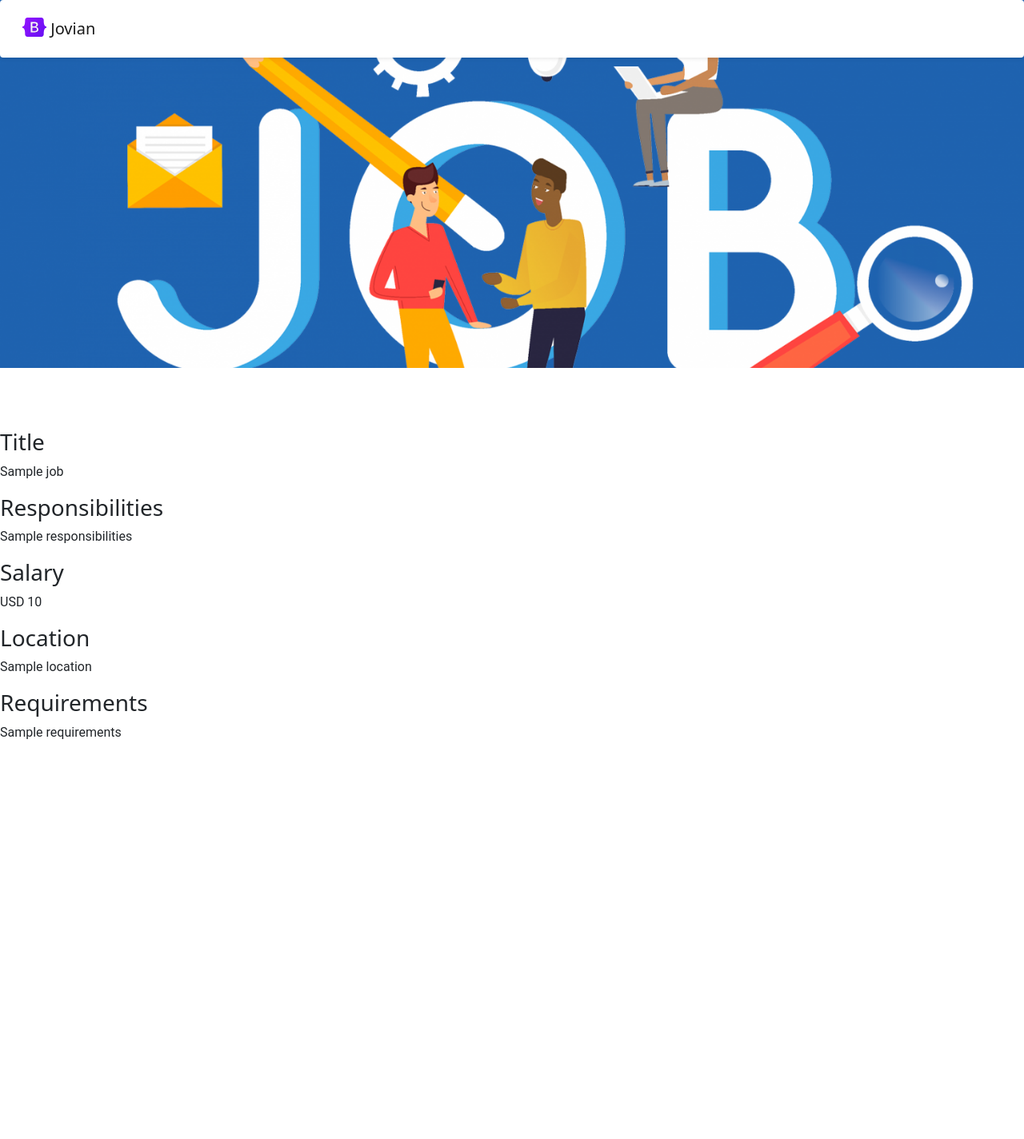
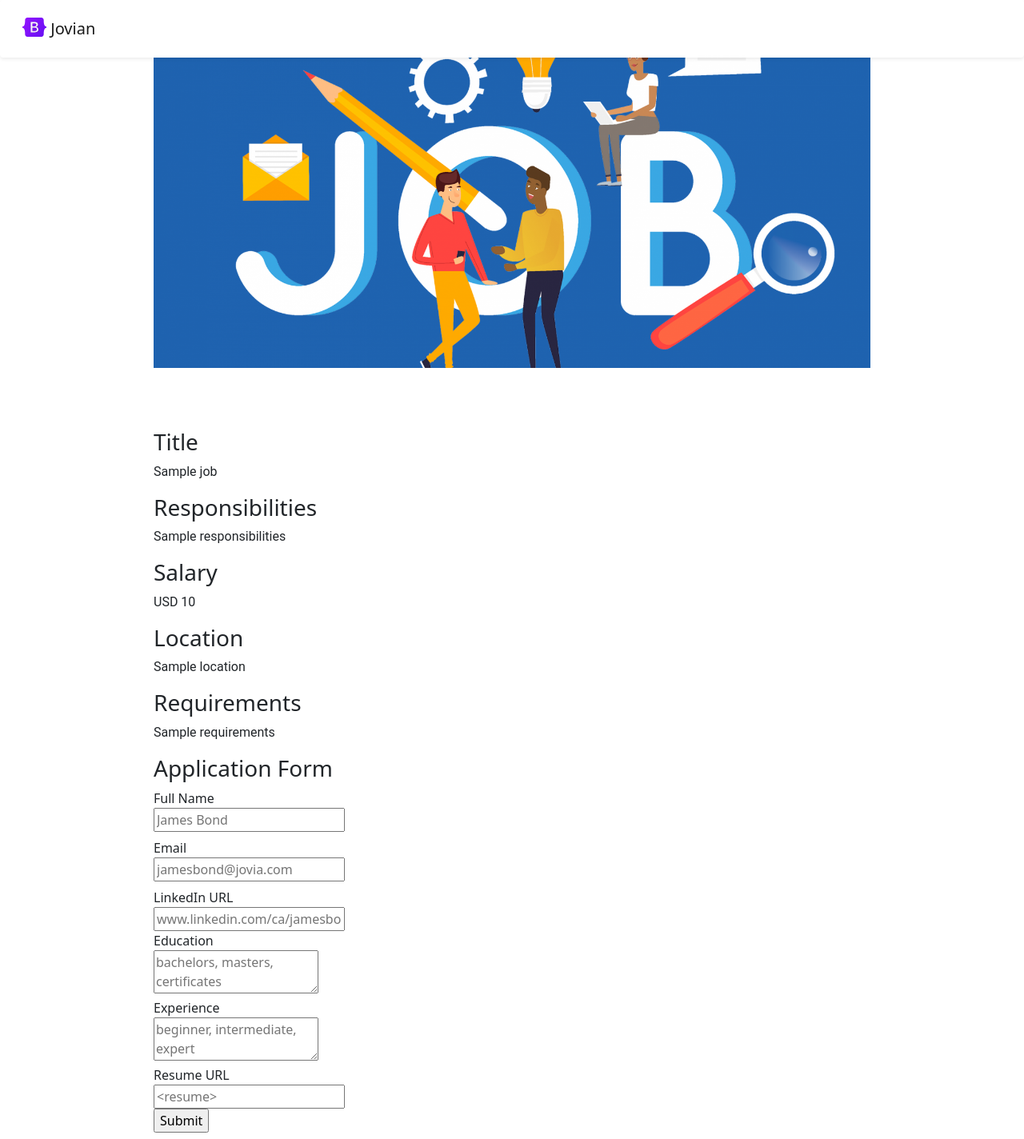
Before and after one commit to gillmoni/simple-careers-website_with-db, a Flask app: template templates/jobpage.html in a window 1280 px wide. Shown: the whole page at 80% size. Before the commit the page ends 924 px from the top, so only its background shows below. Run offline with Flask 3, Linux system fonts and the light colour scheme; the template is opened without the code that fills it: most values are stand-ins (such as "Sample title", 1, 10 or a date in 2020).

Commit message:
Add jobs submitted to database

```diff
--- a/app.py
+++ b/app.py
@@ -1,10 +1,11 @@
 from flask import Flask, render_template
 from flask import jsonify
 
+from flask import request
 from database import engine
 from database import list_jobs_from_db
 from database import load_job_from_db
-
+from database import add_application_to_db
 app = Flask(__name__)
 
 
@@ -26,6 +27,22 @@
 def list_jobs():
   return jsonify(jobs)
 
+@app.route('/job/<id>/apply', methods=['post'])
+def apply_to_job(id ):
+  data = request.form
+  job = load_job_from_db(id)
+
+  #store in db
+  add_application_to_db(id, data)
+
+  #send an email
+  #TODO
+  #display an acknowledgement
+  return render_template('application_submitted.html',
+                         application=data,
+                        job=job
+                        )
+
 
 if __name__ == "__main__":
   app.run(host='0.0.0.0', debug=True)
--- a/database.py
+++ b/database.py
@@ -36,3 +36,9 @@
     else:
       # _mapping since sqlalchemy2.0
       return rows[0]._mapping
+
+def add_application_to_db(job_id, data):
+   with engine.connect() as conn:
+     stmt = text(f"INSERT INTO applications (job_id, full_name, email, linkedin_url, education, work_experience, resume_url) \
+            VALUES ( {job_id}, \"{data['full_name']}\", \"{data['email']}\", \"{data['linkedin_url']}\", \"{data['education']}\", \"{data['work_experience']}\", \"{data['resume_url']}\")")
+     result = conn.execute(stmt)
--- /dev/null
+++ b/templates/application_form.html
@@ -0,0 +1,34 @@
+<h3>Application Form</h3>
+
+<form action="/job/{{job['id']}}/apply" method="post">
+
+  <div class="mb-2">
+  <label>Full Name</label><br>
+  <input type="text" name="full_name" placeholder="James Bond">
+  </div>
+
+  <div class="mb-2">
+  <label>Email</label><br>
+  <input type="text" name="email" placeholder=jamesbond@jovia.com>
+  </div>
+
+  <div class="mb-2">
+  <label>LinkedIn URL</label><br>
+  <input type="text" name="linkedin_url" placeholder="www.linkedin.com/ca/jamesbond">
+
+  <div class="mb-2">
+  <label>Education</label><br>
+  <textarea name="education" placeholder="bachelors, masters, certificates"></textarea>
+
+
+  <div class="mb-2">
+  <label>Experience</label><br>
+  <textarea name="work_experience" placeholder="beginner, intermediate, expert">
+</textarea>
+
+  <div class="mb-2">
+  <label>Resume URL</label><br>
+  <input type="text" name="resume_url" placeholder="<resume>">
+
+    <br><input type="submit">
+</form>
--- a/templates/bootstrap.html
+++ b/templates/bootstrap.html
@@ -7,13 +7,19 @@
     color:(255,0,0);
   }
   h2 {
-    font-size: 80px
+    font-size: 30px
     font-family: Roboto;
     color: rgb(50, 50, 50)
     text-align: center;
   }
   h3 {
-    font-size: 80px
+    font-size: 20px
+    font-family: Roboto;
+    color: rgb(50, 50, 50)
+    text-align: center;
+  }
+  h4 {
+    font-size: 20px
     font-family: Roboto;
     color: rgb(50, 50, 50)
     text-align: center;
--- a/templates/jobitems.html
+++ b/templates/jobitems.html
@@ -26,8 +26,8 @@
         </div>
       </div>
   </div>
-  <div class="col-4">
-    <a href="/job/{{ job['id'] }}" type="button" class="btn btn-primary float-middle align-middle">
+  <div class="col-5">
+    <a href="/job/{{job['id'] }}" type="button" class="btn btn-primary float-middle align-middle">
     <button type="button" class="btn btn-primary">Apply</button>
 </a>
   </div>
--- a/templates/jobpage.html
+++ b/templates/jobpage.html
@@ -4,6 +4,8 @@
     <title>{{ job.title }}</title>
   </head>
   <body>
+    <div id="container">
+
       {% include 'bootstrap.html' %}
       {% include 'nav.html' %}
       <h3>Title</h3>
@@ -16,5 +18,8 @@
       <p>{{job.location}}</p>
       <h3>Requirements</h3>
       <p>{{job.requirements}}</p>
+
+      {% include 'application_form.html' %}
+    </div>
   </body>
 </html>
```
Also changed, not shown: templates/application_submitted.html (added, +38 -0 lines). Lines whose indentation alone changed are shown as unchanged.
